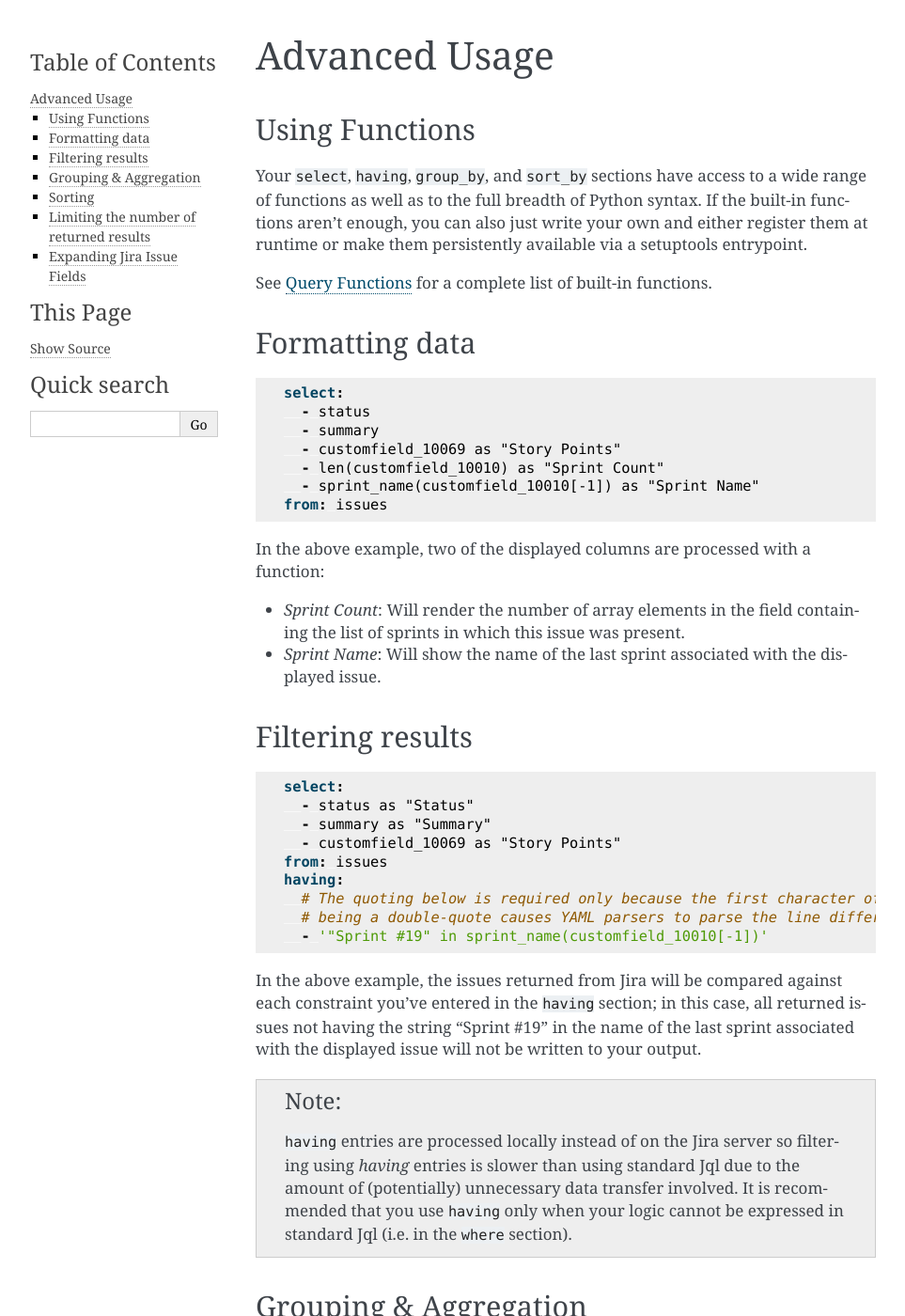
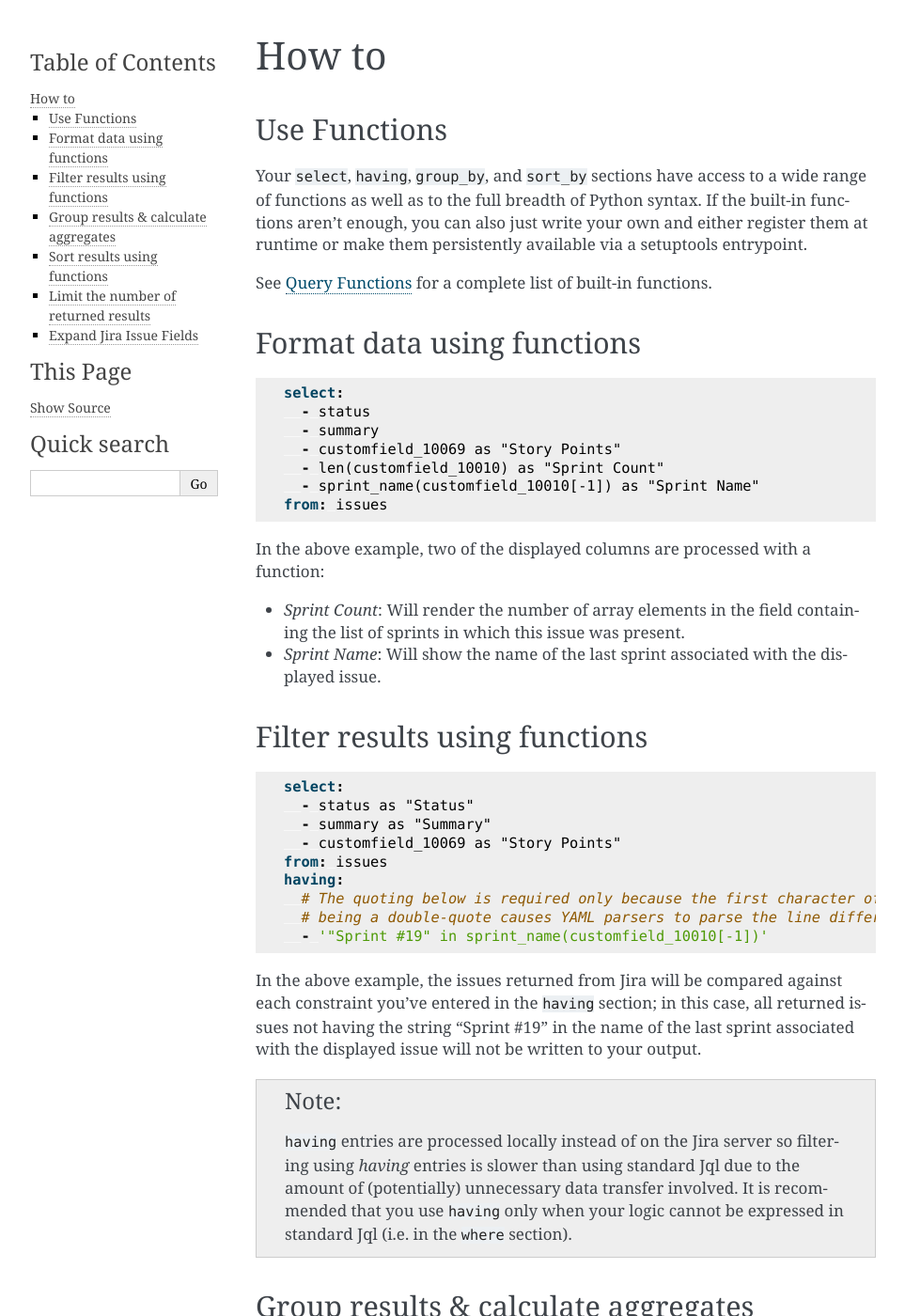
Before and after one commit to coddingtonbear/jira-select, a Sphinx documentation site: the page built from docs/how_to.rst, in a window 1280 px wide and 1400 px high. Shown: the whole window at 94% size, without its empty margins (148-1111 px from the left). Built offline with Sphinx 7.4.7, drawn with Linux system fonts in a browser that asks for light colours; some of the changed text lies outside the part shown.

Commit message:
Better section titles.

```diff
--- a/docs/how_to.rst
+++ b/docs/how_to.rst
@@ -1,8 +1,8 @@
-Advanced Usage
-==============
+How to
+======
 
-Using Functions
----------------
+Use Functions
+-------------
 
 Your ``select``, ``having``, ``group_by``, and ``sort_by`` sections have access
 to a wide range of functions as well as to the full breadth
@@ -12,8 +12,8 @@ them persistently available via a setuptools entrypoint.
 
 See :ref:`Query Functions` for a complete list of built-in functions.
 
-Formatting data
----------------
+Format data using functions
+---------------------------
 
 .. code-block:: yaml
 
@@ -33,8 +33,8 @@ a function:
 - `Sprint Name`: Will show the name of the last sprint associated with
   the displayed issue.
 
-Filtering results
------------------
+Filter results using functions
+------------------------------
 
 .. code-block:: yaml
 
@@ -61,8 +61,8 @@ sprint associated with the displayed issue will not be written to your output.
    transfer involved. It is recommended that you use ``having`` only when
    your logic cannot be expressed in standard Jql (i.e. in the ``where`` section).
 
-Grouping & Aggregation
-----------------------
+Group results & calculate aggregates
+------------------------------------
 
 You can group and/or aggregate your returned rows by using ``group_by``:
 
@@ -78,8 +78,8 @@ You can group and/or aggregate your returned rows by using ``group_by``:
 You'll receive just a single result row for each status, and a count
 of how many records shared that status in the second column.
 
-Sorting
--------
+Sort results using functions
+----------------------------
 
 You can order your entries using any expression, too:
 
@@ -104,8 +104,8 @@ fewest.
    server.  In situations where your expression can be evaluated in Jql,
    you will have faster performance using the ``order_by`` section.
 
-Limiting the number of returned results
----------------------------------------
+Limit the number of returned results
+------------------------------------
 
 You can limit the number of results returned by adding a ``limit`` to your query:
 
@@ -124,8 +124,8 @@ Be aware that this limit is handled by Jira;
 so only the first N records will be available for downstream steps
 in the :ref:`Query Lifecycle`.
 
-Expanding Jira Issue Fields
----------------------------
+Expand Jira Issue Fields
+------------------------
 
 You can ask Jira to expand issue fields by adding an ``expand`` element to your query:
 
```
